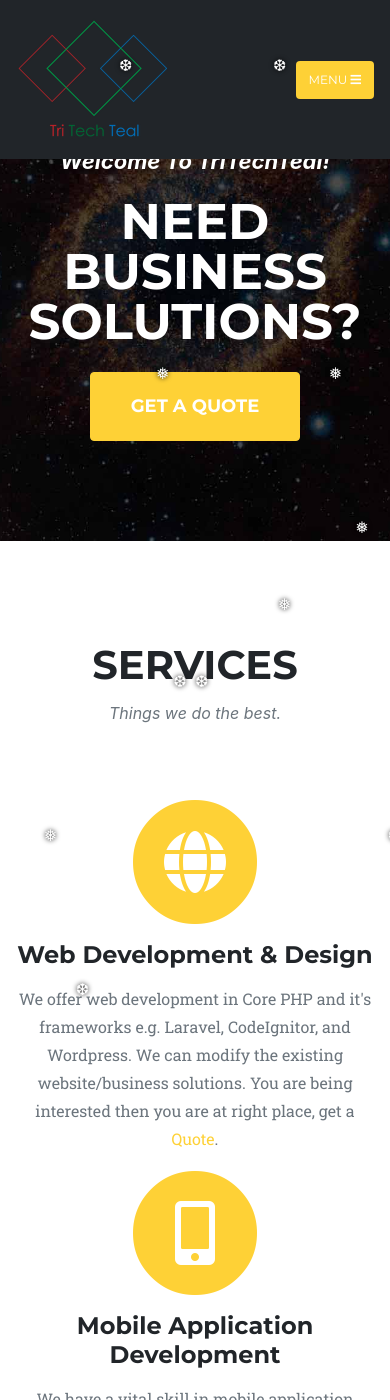
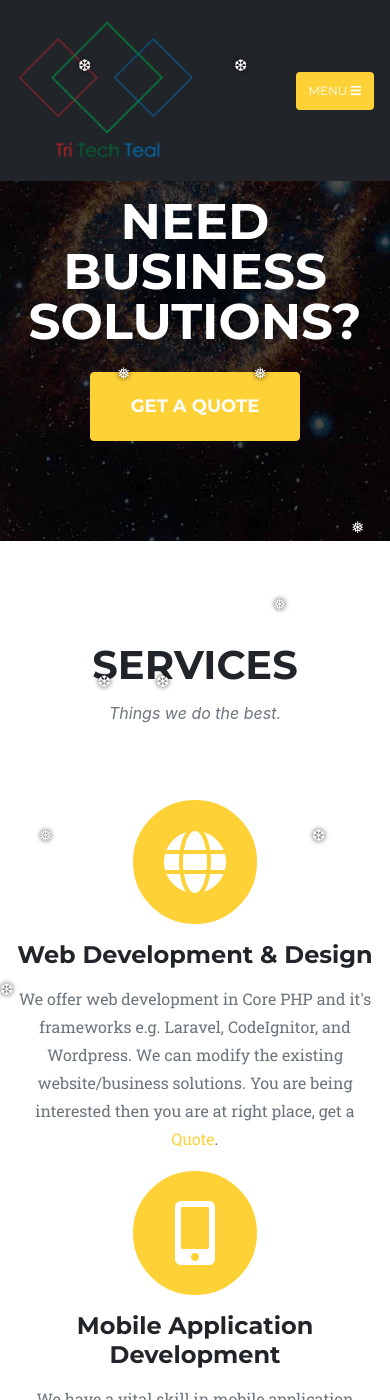
Before and after one commit to tritechteal/tritechteal.github.io, a Jekyll site: the page built from index.md, in a window 390 px wide and 1400 px high. Built offline with Jekyll 4.4.1, drawn with Linux system fonts in a browser that asks for light colours; some web fonts are replaced; some of the changed text lies outside the part shown.

Commit message:
Fix navbar, address, and snow animation

```diff
--- a/_layouts/default.html
+++ b/_layouts/default.html
@@ -28,9 +28,10 @@
     <link rel="icon" type="image/png" sizes="32x32" href="/img/favicon-32x32.png">
     <link rel="icon" type="image/png" sizes="16x16" href="/img/favicon-16x16.png">
     <link rel="mask-icon" href="/img/safari-pinned-tab.svg" color="#5bbad5">
+    <link rel="manifest" href="/manifest.json">
+
+    <meta name="theme-color" content="#ffffff">
     <meta name="msapplication-TileColor" content="#da532c">
-    <meta name="theme-color" content="#ffffff">
-    <link rel="manifest" href="/manifest.json">
 
     <!-- cache control -->
     <meta http-equiv="Cache-control" content="public">
@@ -48,6 +49,7 @@
     <meta name="twitter:description" content="{{ site.description }}">
     <meta name="twitter:image" content="{{ site.social-logo }}">
     <meta name="twitter:card" content="{{ site.social-logo }}">
+
 
 
     <!-- google site verification -->
@@ -80,8 +82,6 @@
         gtag('config', 'UA-136265111-1');
     </script>
 
-
-
 </head>
 
 <body id="page-top">
@@ -90,7 +90,7 @@
 <nav class="navbar navbar-expand-lg navbar-dark fixed-top" id="mainNav">
     <div class="container">
         <!--<a class="navbar-brand js-scroll-trigger" href="#page-top">{{ site.name }}</a>-->
-        <a class="navbar-brand js-scroll-trigger" href="#page-top"><img class="lozad" data-src="{{ site.header-logo }}" alt="{{ site.description }}"></a>
+        <a class="navbar-brand js-scroll-trigger " href="#page-top"><img class="lozad top" data-src="{{ site.header-logo }}" alt="{{ site.description }}"></a>
         <button class="navbar-toggler navbar-toggler-right" type="button" data-toggle="collapse" data-target="#navbarResponsive" aria-controls="navbarResponsive" aria-expanded="false" aria-label="Toggle navigation">
             Menu
             <i class="fas fa-bars"></i>
@@ -290,7 +290,7 @@
         <div class="row">
             <div class="col-lg-12 text-center">
                 <h2 class="section-heading text-uppercase">{{ site.contact.heading }}</h2>
-                <h3 class="section-subheading text-muted">Address: {{ site.contact.subheading }} <br>Email: info@tritechteal.com</h3>
+                <h3 class="section-subheading text-white">Address: {{ site.contact.subheading }} <br>Email: <span class="text-primary">info@tritechteal.com, &nbsp;&nbsp;</span>Contact: <span class="text-primary"> 0300 2528517</span></h3>
             </div>
         </div>
         <div class="row">
@@ -456,10 +456,11 @@
 
 <!-- Contact form JavaScript -->
 <script src="js/jqBootstrapValidation.js"></script>
-<script src="js/contact_me.js"></script>
 
 <!-- Custom scripts for this template -->
 <script src="js/agency.min.js"></script>
+<script src="js/main.js"></script>
+
 
 </body>
 </html>
--- a/css/main.css
+++ b/css/main.css
@@ -6,6 +6,8 @@
     font-family: Arial, sans-serif;
     text-shadow: 0 0 5px #000;
 }
+
+
 
 @-webkit-keyframes snowflakes-fall {
     0% {
@@ -57,13 +59,17 @@
     -webkit-animation-name: snowflakes-fall, snowflakes-shake;
     -webkit-animation-duration: 10s, 3s;
     -webkit-animation-timing-function: linear, ease-in-out;
-    -webkit-animation-iteration-count: infinite, infinite;
-    -webkit-animation-play-state: running, running;
+    -webkit-animation-iteration-count: 1, 1;
     animation-name: snowflakes-fall, snowflakes-shake;
     animation-duration: 10s, 3s;
     animation-timing-function: linear, ease-in-out;
-    animation-iteration-count: infinite, infinite;
-    animation-play-state: running, running
+    animation-iteration-count: 1, 1;
+}
+
+.snowflake:hover {
+    -webkit-animation-play-state: paused, paused;
+    animation-play-state: paused, paused;
+
 }
 
 .snowflake:nth-of-type(0) {
@@ -171,3 +177,13 @@
 .modal a:hover {
     text-decoration: none;
 }
+
+.fix-logo {
+    height: 50px;
+}
+
+@media only screen and (max-width: 768px) {
+    .navbar-brand img {
+        height: 55px;
+    }
+}
--- /dev/null
+++ b/js/main.js
@@ -0,0 +1,9 @@
+// Control the navigation logo size
+$(window).scroll(function() {
+    if ($(".navbar").offset().top > 50) {
+
+        $('.navbar-brand img').css("height", "55px");
+    } else {
+        $('.navbar-brand img').css("height", "155px");
+    }
+});
```
